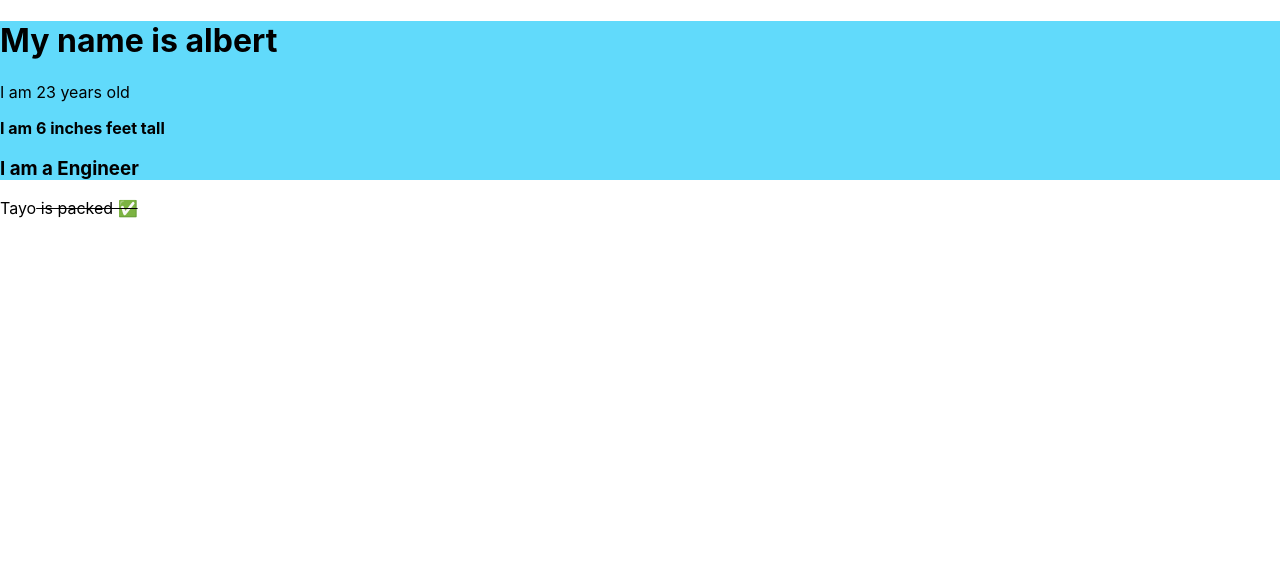
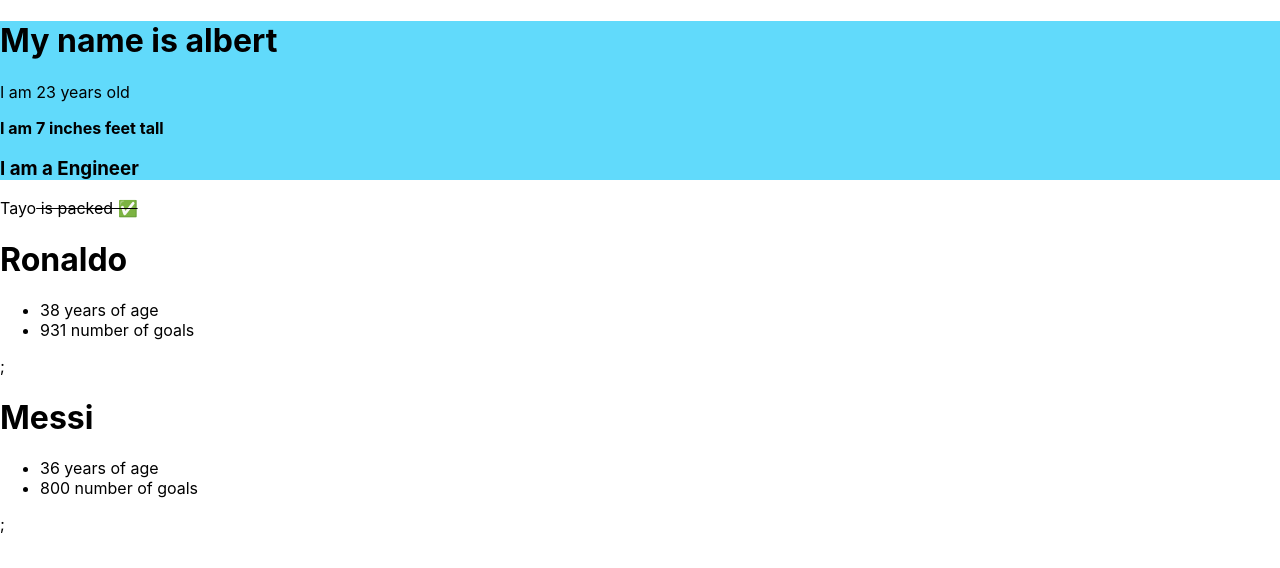
Before and after one commit to DEV-SHEGZ/Reactv18, a React (Create React App) app: page / in a window 1280 px wide. Shown: the top 568 px of the page. Built offline with nearby package versions, Linux system fonts and the light colour scheme.

Commit message:
conditional rendering addittion

```diff
--- a/src/App.js
+++ b/src/App.js
@@ -2,12 +2,14 @@ import logo from "./logo.svg";
 import "./App.css";
 import Props from "./props";
 import Render from "./render";
+import Render2 from "./rendering2";
 
 function App() {
   return (
     <>
       <Props />
       <Render />
+      <Render2 />
     </>
   );
 }
--- /dev/null
+++ b/src/conditonal-2.js
@@ -0,0 +1,28 @@
+import React from "react";
+
+const stats = {
+  Ronaldo: {
+    name: "Ronaldo",
+    Age: 38,
+    Goals: 931,
+  },
+  Messi: {
+    name: "Messi",
+    Age: 36,
+    Goals: 800,
+  },
+};
+function conditonal2({ name }) {
+  const info = stats[name];
+  return (
+    <>
+      <h1>{name}</h1>
+      <ul>
+        <li>{info.Age} years of age </li>
+        <li>{info.Goals} number of goals</li>
+      </ul>
+    </>
+  );
+}
+
+export default conditonal2;
--- a/src/props.js
+++ b/src/props.js
@@ -8,7 +8,7 @@ function profile() {
         props={{
           name: "albert",
           age: 23,
-          height: `6 inches`,
+          height: `7 inches`,
           career: "Engineer",
         }}
       />
--- /dev/null
+++ b/src/rendering2.js
@@ -0,0 +1,13 @@
+import React from "react";
+import Condition2 from "./conditonal-2";
+
+function Render2() {
+  return (
+    <>
+      <Condition2 name="Ronaldo" />;
+      <Condition2 name="Messi" />;
+    </>
+  );
+}
+
+export default Render2;
```
